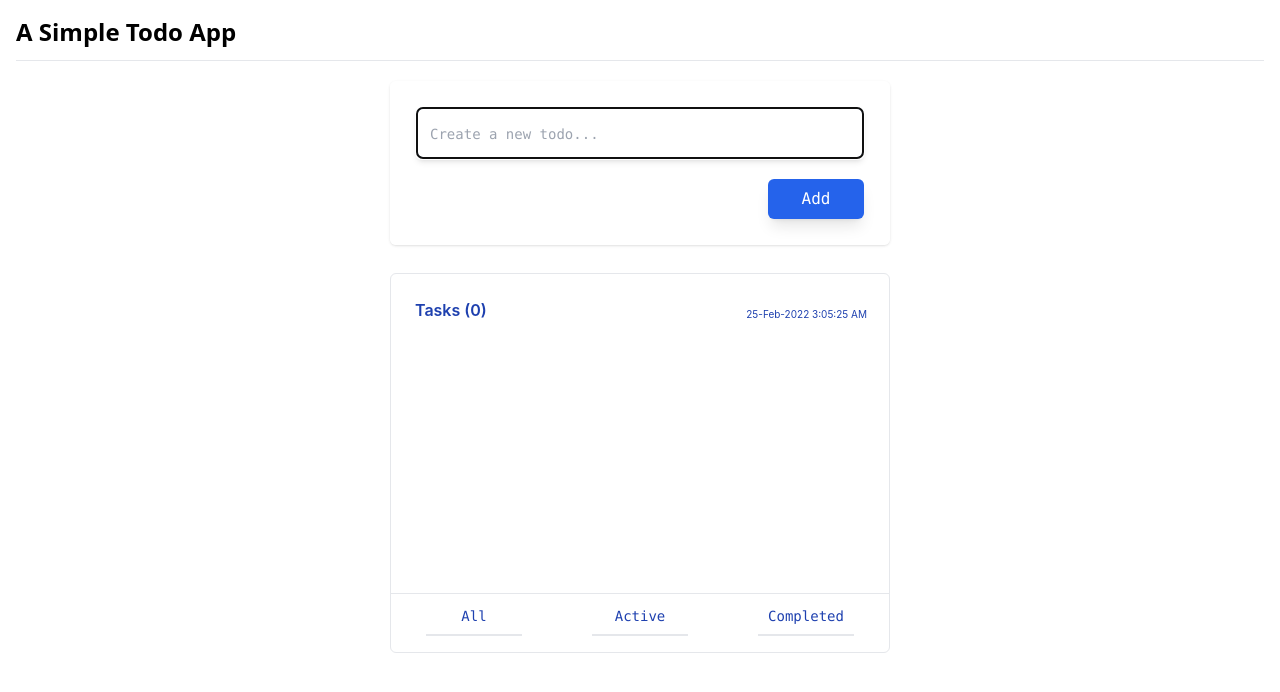
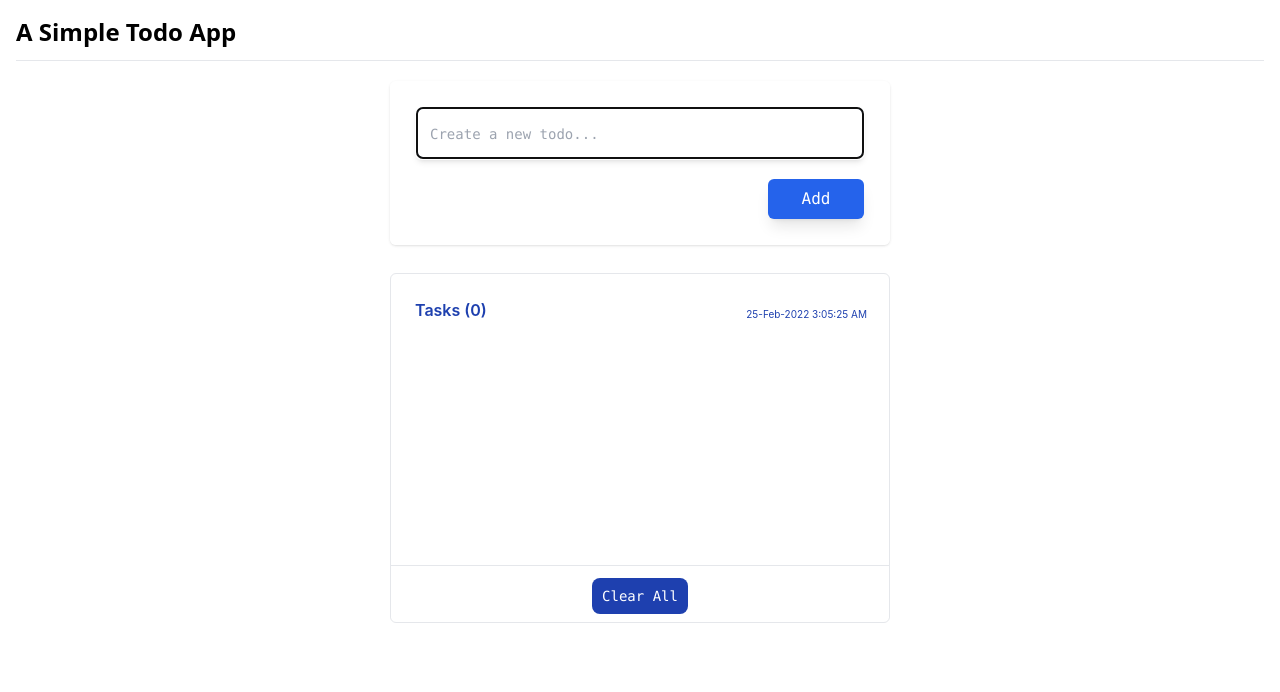
Before and after one commit to rishi120/todo-app, a React (Create React App) app: page / in a window 1280 px wide. Shown: the top 692 px of the page. Built offline with nearby package versions, Linux system fonts and the light colour scheme.

Commit message:
added clear all functionality.

```diff
--- a/src/components/child-components/todo.jsx
+++ b/src/components/child-components/todo.jsx
@@ -1,12 +1,12 @@
 import React from 'react'
 import Addtask from "./task";
 
-const Todo = ({ tasks, handleTaskDelete, handleTaskComplete, taskComplete, activeColor, storeCurrentDateAndTime }) => {
+const Todo = ({ tasks, handleTaskDelete, handleTaskComplete, taskComplete, activeColor, storeCurrentDateAndTime, handleDeleteAll }) => {
 
     return (
         <div>
             <Addtask />
-            <div className=' lg:w-[500px] m-auto h-[380px] relative border-[1px] rounded-md mt-7'>
+            <div className=' lg:w-[500px] m-auto h-[350px] relative border-[1px] rounded-md mt-7'>
                 <ul className=' lg:w-[500px] m-auto p-6 h-[350px] overflow-y-auto relative'>
                     <li className=' flex justify-between'><h1 className='pb-2 text-blue-800 font-semibold'>Tasks ({tasks.length})</h1> <p className=' text-[10px] text-blue-800 flex items-center'>{storeCurrentDateAndTime}</p></li>
                     {tasks.map((newtasks, index) => {
@@ -26,10 +26,8 @@ const Todo = ({ tasks, handleTaskDelete, handleTaskComplete, taskComplete, activ
                         )
                     })}
                 </ul>
-                <div className=' flex justify-around absolute w-[100%] bottom-3 bg-white border-t-[1px] py-1'>
-                    <button type='button' className='lg:w-24 bg-transparent p-2 text-blue-800 font-mono text-sm border-b-2'>All</button>
-                    <button type='button' className='lg:w-24 bg-transparent p-2 text-blue-800 font-mono text-sm border-b-2'>Active</button>
-                    <button type='button' className='lg:w-24 bg-transparent p-2 text-blue-800  font-mono text-sm border-b-2'>Completed</button>
+                <div className=' flex justify-around absolute w-[100%] bottom-1 bg-white border-t-[1px] py-1'>
+                    <button type='button' className='lg:w-24 bg-blue-800 p-2 text-white rounded-lg font-mono text-sm mt-2' onClick={() => handleDeleteAll(tasks)}>Clear All</button>
                 </div>
             </div>
         </div>
--- a/src/components/master.jsx
+++ b/src/components/master.jsx
@@ -35,6 +35,17 @@ function Mastercomponent() {
         const searchKeyWord = event.target.value;
         setSearchTerm(searchKeyWord);
         setErrorMessage(false);
+    }
+
+    const handleTaskComplete = (index) => {
+        setTaskComplete({
+            ...taskComplete,
+            [index]: !taskComplete[index]
+        });
+        setActiveColor({
+            ...activeColor,
+            [index]: !activeColor[index]
+        })
     }
 
     const handleTask = () => {
@@ -77,15 +88,12 @@ function Mastercomponent() {
         }, 300);
     }
 
-    const handleTaskComplete = (index) => {
-        setTaskComplete({
-            ...taskComplete,
-            [index]: !taskComplete[index]
+    const handleDeleteAll = (task) => {
+        let copyOfOriginalArray = [...tasks];
+        task.forEach((data) => {
+            copyOfOriginalArray = [...copyOfOriginalArray].filter((filteredData) => filteredData.searchTerm !== data.searchTerm);
         });
-        setActiveColor({
-            ...activeColor,
-            [index]: !activeColor[index]
-        })
+        setTasks(copyOfOriginalArray);
     }
 
     return (
@@ -93,7 +101,7 @@ function Mastercomponent() {
             <h1 className=' pb-3 font-sans text-2xl font-semibold'>A Simple Todo App</h1>
             <hr />
             <data.Provider value={inputComponentValues}>
-                <Todo tasks={tasks} handleTaskDelete={handleTaskDelete} handleTaskComplete={handleTaskComplete} taskComplete={taskComplete} activeColor={activeColor} storeCurrentDateAndTime={storeCurrentDateAndTime} />
+                <Todo tasks={tasks} handleTaskDelete={handleTaskDelete} handleTaskComplete={handleTaskComplete} taskComplete={taskComplete} activeColor={activeColor} storeCurrentDateAndTime={storeCurrentDateAndTime} handleDeleteAll={handleDeleteAll} />
             </data.Provider>
         </section>
     )
```
